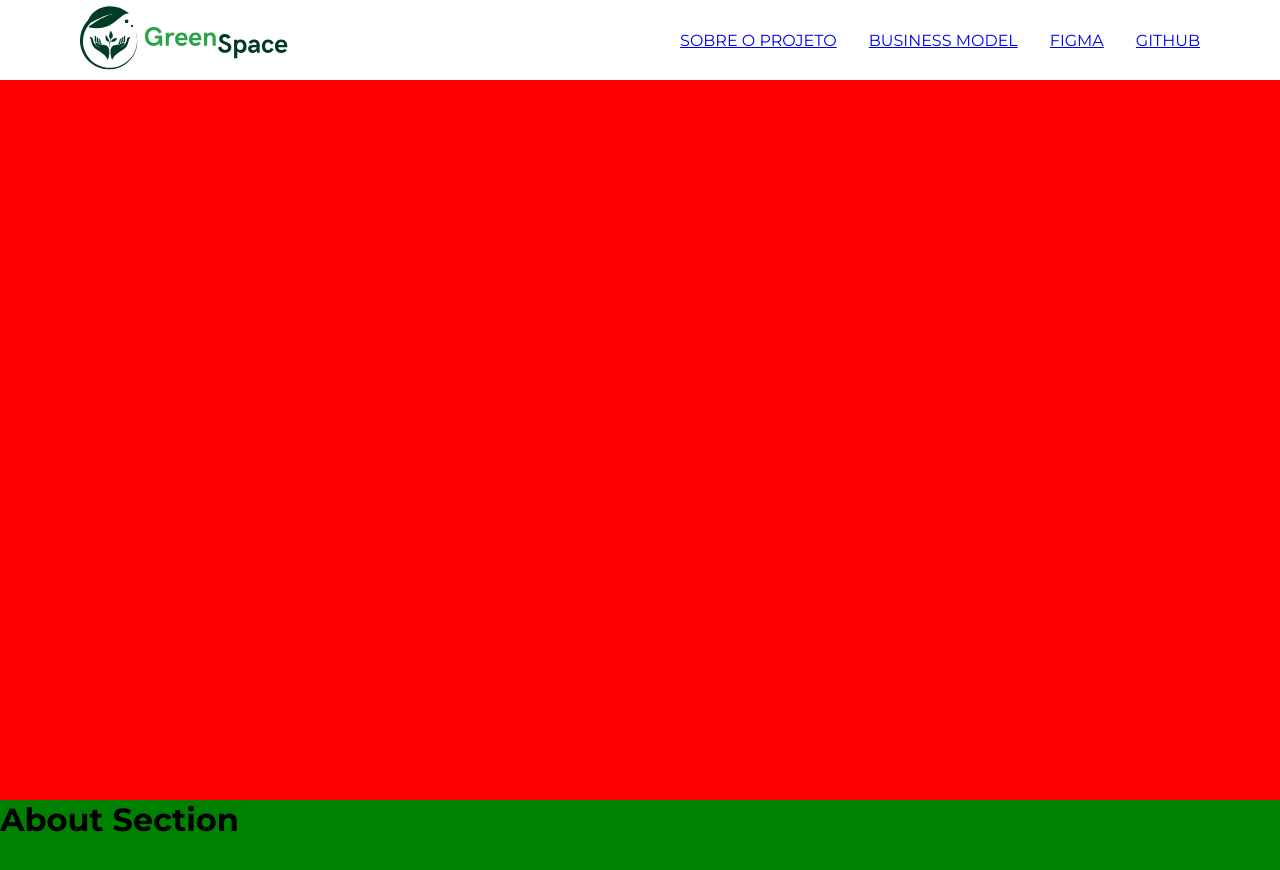
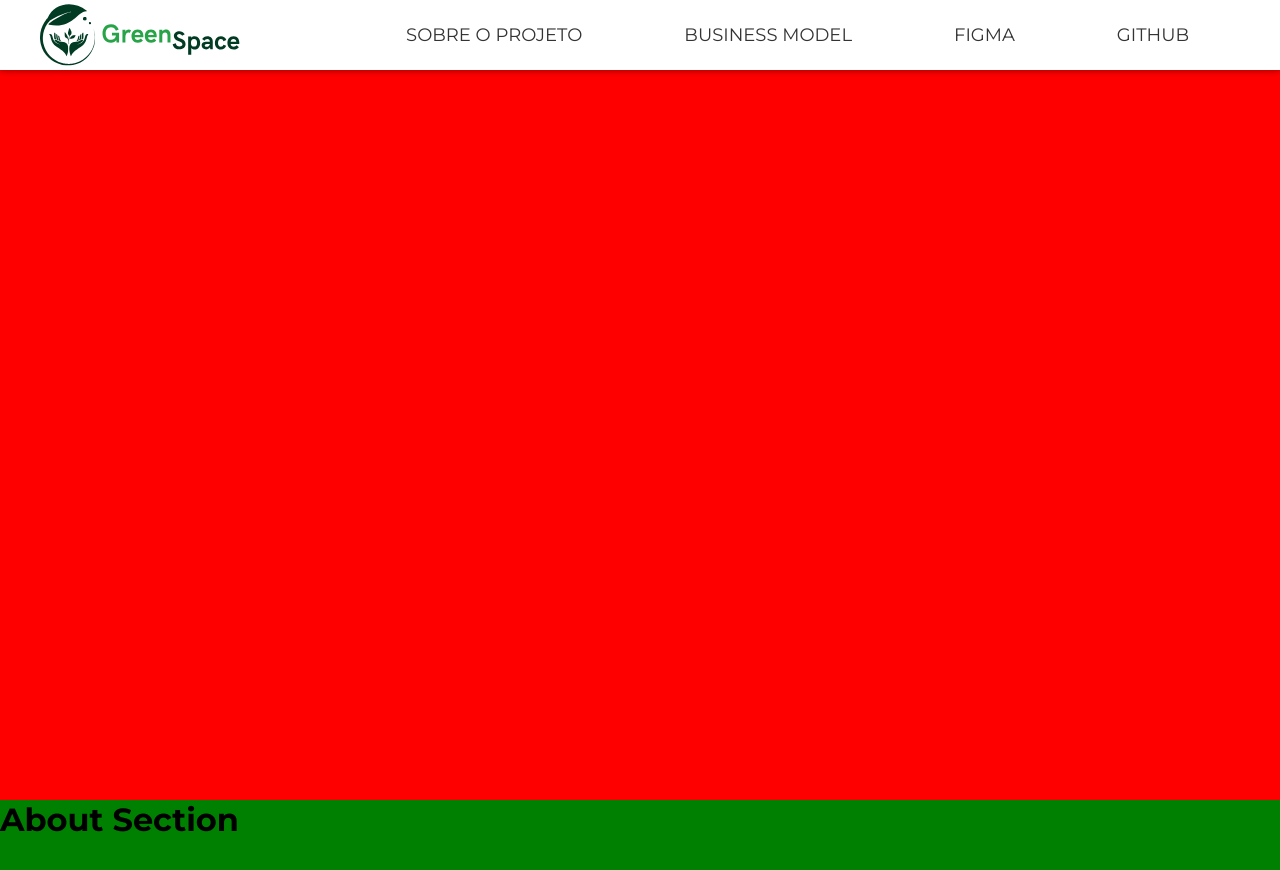
Before and after one commit to meninn/green-space-lp, a React (Vite) app: page / in a window 1280 px wide. Shown: the top 870 px of the page. Built offline with nearby package versions, Linux system fonts and the light colour scheme.

Commit message:
setting default size for rem, and doing some stuff on the nav bar

```diff
--- a/src/components/Header/styles.scss
+++ b/src/components/Header/styles.scss
@@ -1,33 +1,46 @@
+/*Making one REM equals 10px */
+html{
+  font-size: 62.5%;
+}
+
+a {
+  text-decoration: none;
+}
+
 .navbar__menu {
-  // background: var(--white);
-  // position: fixed;
-  // top: 0;
-  // left: 0;
-  // right: 0;
-
+  position: fixed;
+  background: var(--white);
   display: flex;
 
   width: 100%;
-  height: 5rem;
+  height: 7rem;
 
   background-color: var(--white);
 
   justify-content: space-between;
   align-items: center;
+  padding: 0 4rem;
 
-  padding: 0 5rem;
+  box-shadow: 0rem 0.2rem 0.5rem var(--drop-shadow);
 }
 
 .navbar__menu img {
-    width: 200;
-    height: 100%;
-    //padding-left: ;
+  width: 20rem;
+  height: 100%;
+
+  /*IMG WAS NOT PROPERLY CENTERED*/
+  padding-top: 0.4rem;
+}
+
+.navbar__menu ul li a{
+  display: block;
+  color: var(--dark-charcoal);
+  padding: 2.1rem 5.1rem 2.1rem 5.1rem;
+  position:relative;
+  font-size: 1.8rem;
 }
 
 .navbar__menu ul {
   display: flex;
   list-style: none;
-  justify-content: space-between;
-
-  gap: 2rem;
 }
```
